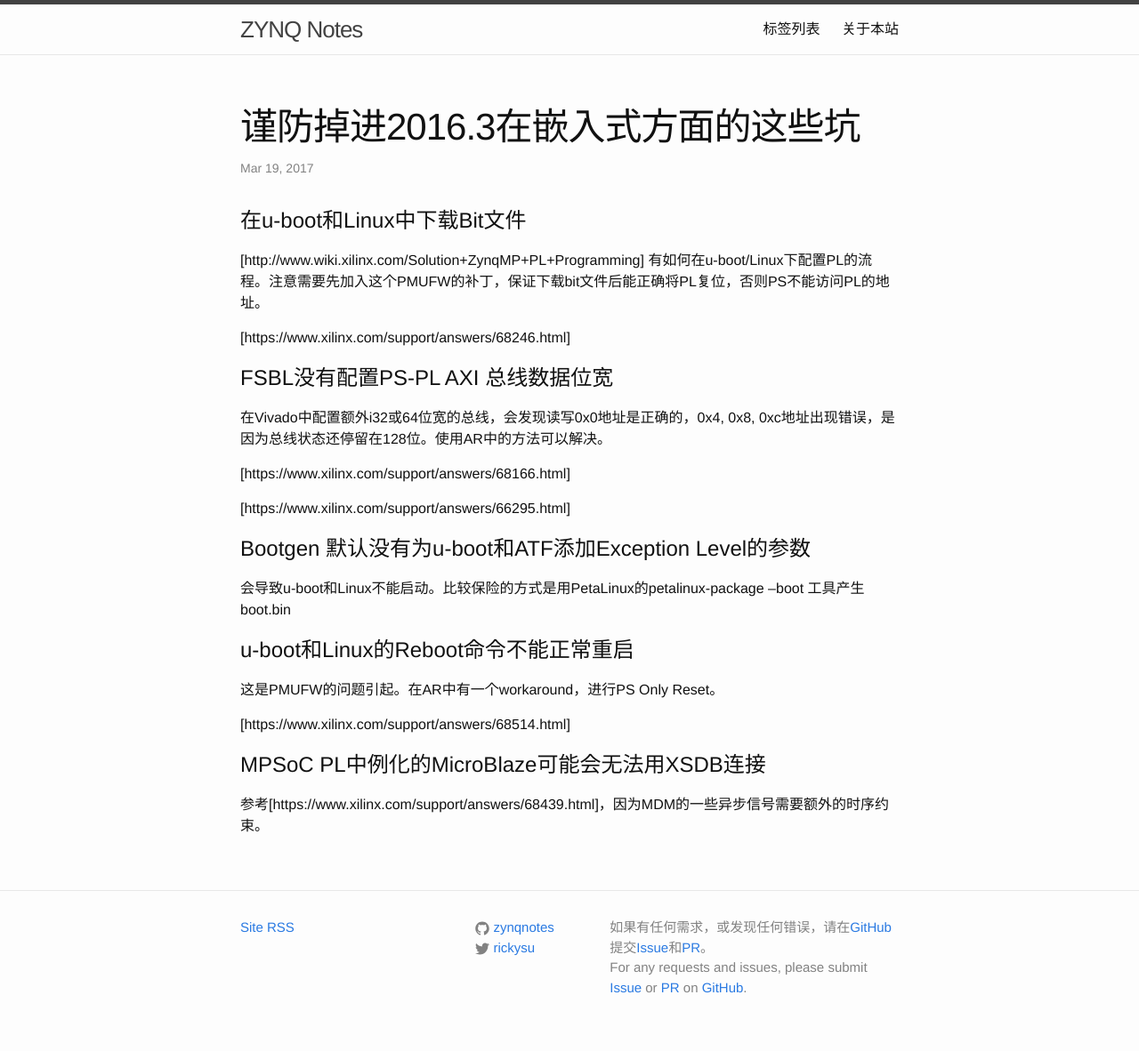
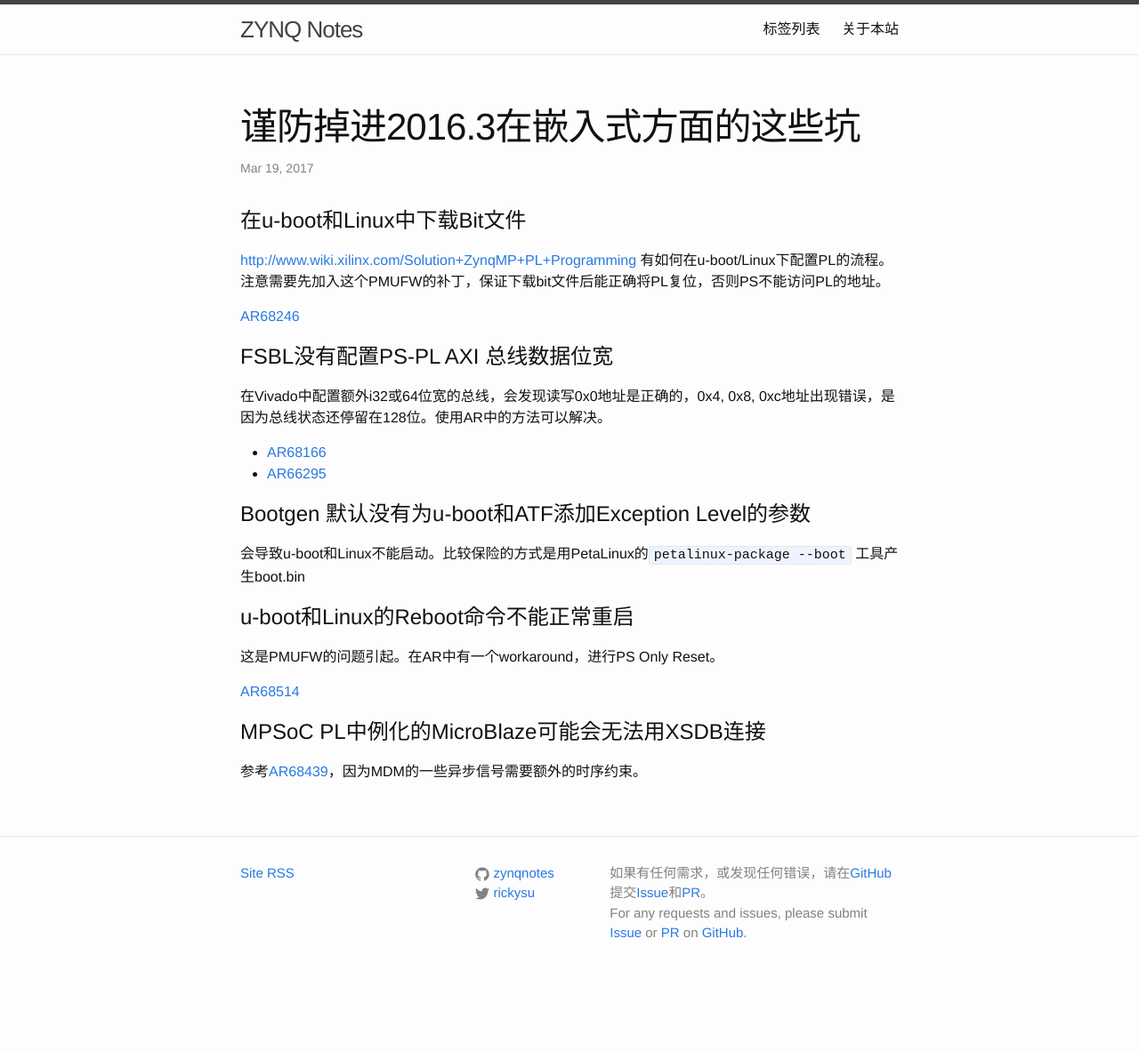
Before and after one commit to zynqnotes/zynqnotes.github.io, a Jekyll site: the page built from _posts/2017-03-19-vivado-2016.3-pitfalls.md, in a window 1280 px wide. Shown: the whole page at 89% size. Built offline with Jekyll 4.4.1, drawn with Linux system fonts in a browser that asks for light colours; after the commit the page ends 1121 px from its top, so only the background shows below that.

Commit message:
format link style

```diff
--- a/_posts/2017-03-19-vivado-2016.3-pitfalls.md
+++ b/_posts/2017-03-19-vivado-2016.3-pitfalls.md
@@ -11,24 +11,23 @@ tags:
 ---
 # 在u-boot和Linux中下载Bit文件
 
-[http://www.wiki.xilinx.com/Solution+ZynqMP+PL+Programming] 有如何在u-boot/Linux下配置PL的流程。注意需要先加入这个PMUFW的补丁，保证下载bit文件后能正确将PL复位，否则PS不能访问PL的地址。
+[http://www.wiki.xilinx.com/Solution+ZynqMP+PL+Programming](http://www.wiki.xilinx.com/Solution+ZynqMP+PL+Programming) 有如何在u-boot/Linux下配置PL的流程。注意需要先加入这个PMUFW的补丁，保证下载bit文件后能正确将PL复位，否则PS不能访问PL的地址。
 
-[https://www.xilinx.com/support/answers/68246.html]
+[AR68246](https://www.xilinx.com/support/answers/68246.html)
 
 # FSBL没有配置PS-PL AXI 总线数据位宽
 在Vivado中配置额外i32或64位宽的总线，会发现读写0x0地址是正确的，0x4, 0x8, 0xc地址出现错误，是因为总线状态还停留在128位。使用AR中的方法可以解决。
 
-[https://www.xilinx.com/support/answers/68166.html]
-
-[https://www.xilinx.com/support/answers/66295.html]
+- [AR68166](https://www.xilinx.com/support/answers/68166.html)
+- [AR66295](https://www.xilinx.com/support/answers/66295.html)
 
 # Bootgen 默认没有为u-boot和ATF添加Exception Level的参数
-会导致u-boot和Linux不能启动。比较保险的方式是用PetaLinux的petalinux-package --boot 工具产生boot.bin
+会导致u-boot和Linux不能启动。比较保险的方式是用PetaLinux的`petalinux-package --boot` 工具产生boot.bin
 
 # u-boot和Linux的Reboot命令不能正常重启
 这是PMUFW的问题引起。在AR中有一个workaround，进行PS Only Reset。
 
-[https://www.xilinx.com/support/answers/68514.html]
+[AR68514](https://www.xilinx.com/support/answers/68514.html)
 
 # MPSoC PL中例化的MicroBlaze可能会无法用XSDB连接
-参考[https://www.xilinx.com/support/answers/68439.html]，因为MDM的一些异步信号需要额外的时序约束。
+参考[AR68439](https://www.xilinx.com/support/answers/68439.html)，因为MDM的一些异步信号需要额外的时序约束。
```
